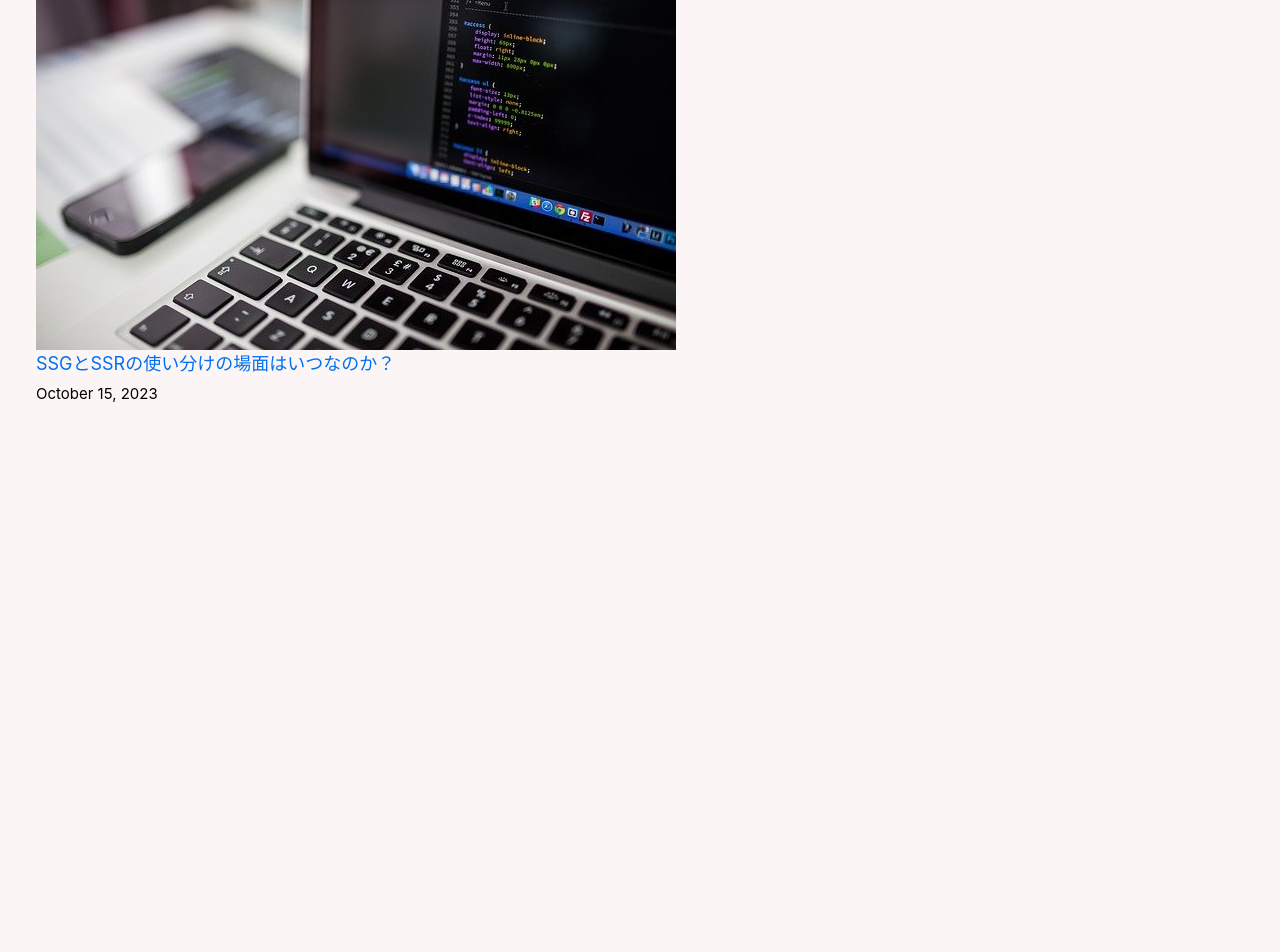
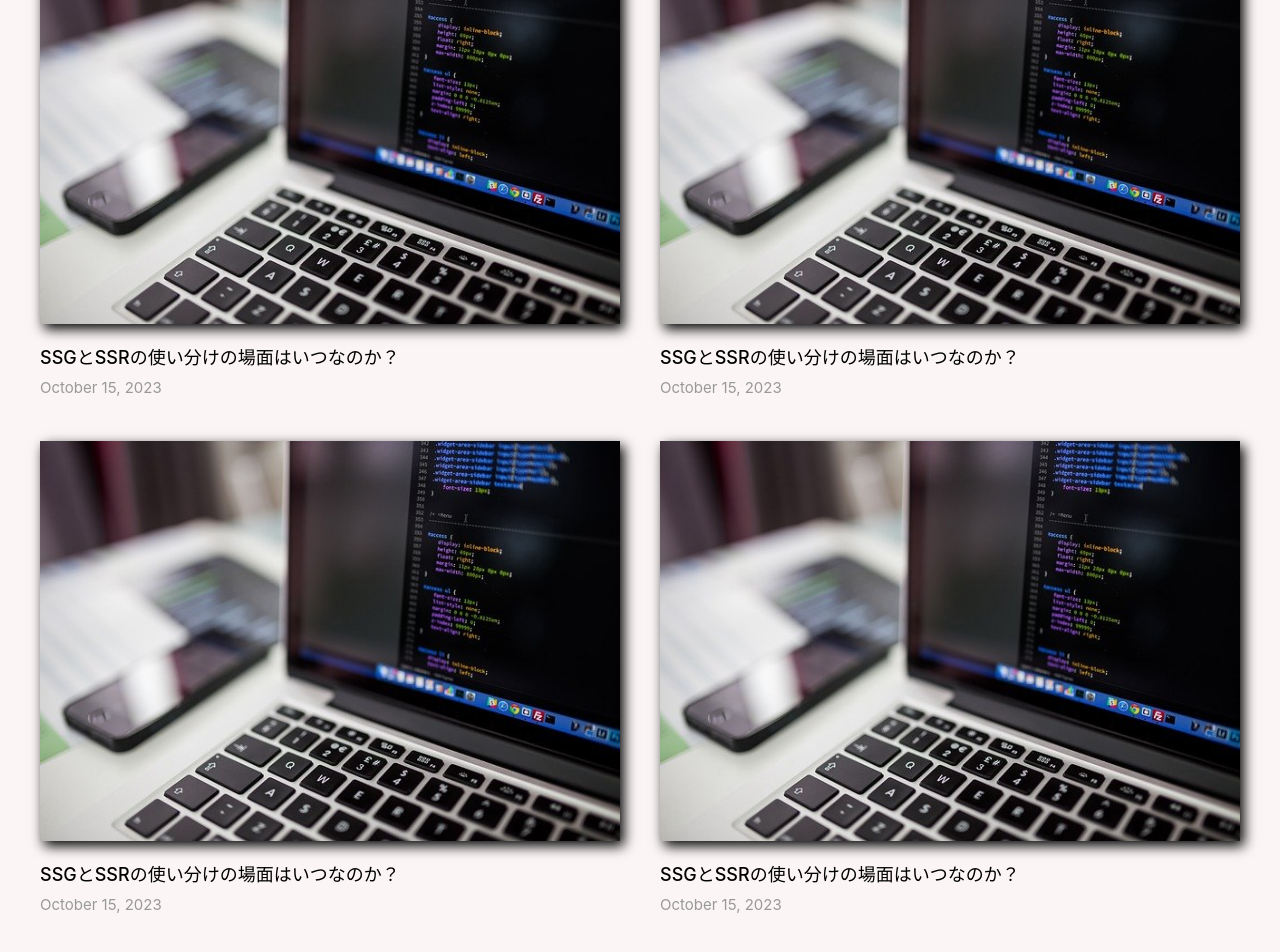
Before and after one commit to y-takagiiii/nextjs-microblog, a Next.js app: page / in a window 1280 px wide. Shown: the part 486-1438 px from the top of the page. Before the commit the page ends 1001 px from the top, so only its background shows below. Built offline with nearby package versions, Linux system fonts and the light colour scheme.

Commit message:
articleタグを複製

```diff
--- a/pages/index.js
+++ b/pages/index.js
@@ -1,8 +1,8 @@
 import { Inter } from 'next/font/google'
 import Layout from '@/components/Layout'
 import utilstyles from "../styles/utils.module.css"
+import styles from "../styles/Home.module.css"
 import Link from 'next/link'
-
 
 const inter = Inter({ subsets: ['latin'] })
 
@@ -14,16 +14,62 @@ export default function Home() {
       </section>
       <section>
       <h2>📝エンジニアのブログ</h2>
-        <div>
+        <div className={styles.grid}>
           <article>
             <Link href="/">
-              <img src="/images/thumbnail01.jpg" alt="" />
+              <img
+                src="/images/thumbnail01.jpg"
+                alt=""
+                className={styles.thumbnailImage}
+              />
             </Link>
             <Link legacyBehavior href="/">
-              <a>SSGとSSRの使い分けの場面はいつなのか？</a>
+              <a className={utilstyles.boldText}>SSGとSSRの使い分けの場面はいつなのか？</a>
             </Link>
             <br />
-            <small>October 15, 2023</small>
+            <small className={utilstyles.lightText}>October 15, 2023</small>
+          </article>
+          <article>
+            <Link href="/">
+              <img
+                src="/images/thumbnail01.jpg"
+                alt=""
+                className={styles.thumbnailImage}
+              />
+            </Link>
+            <Link legacyBehavior href="/">
+              <a className={utilstyles.boldText}>SSGとSSRの使い分けの場面はいつなのか？</a>
+            </Link>
+            <br />
+            <small className={utilstyles.lightText}>October 15, 2023</small>
+          </article>
+          <article>
+            <Link href="/">
+              <img
+                src="/images/thumbnail01.jpg"
+                alt=""
+                className={styles.thumbnailImage}
+              />
+            </Link>
+            <Link legacyBehavior href="/">
+              <a className={utilstyles.boldText}>SSGとSSRの使い分けの場面はいつなのか？</a>
+            </Link>
+            <br />
+            <small className={utilstyles.lightText}>October 15, 2023</small>
+          </article>
+          <article>
+            <Link href="/">
+              <img
+                src="/images/thumbnail01.jpg"
+                alt=""
+                className={styles.thumbnailImage}
+              />
+            </Link>
+            <Link legacyBehavior href="/">
+              <a className={utilstyles.boldText}>SSGとSSRの使い分けの場面はいつなのか？</a>
+            </Link>
+            <br />
+            <small className={utilstyles.lightText}>October 15, 2023</small>
           </article>
         </div>
       </section>
```
